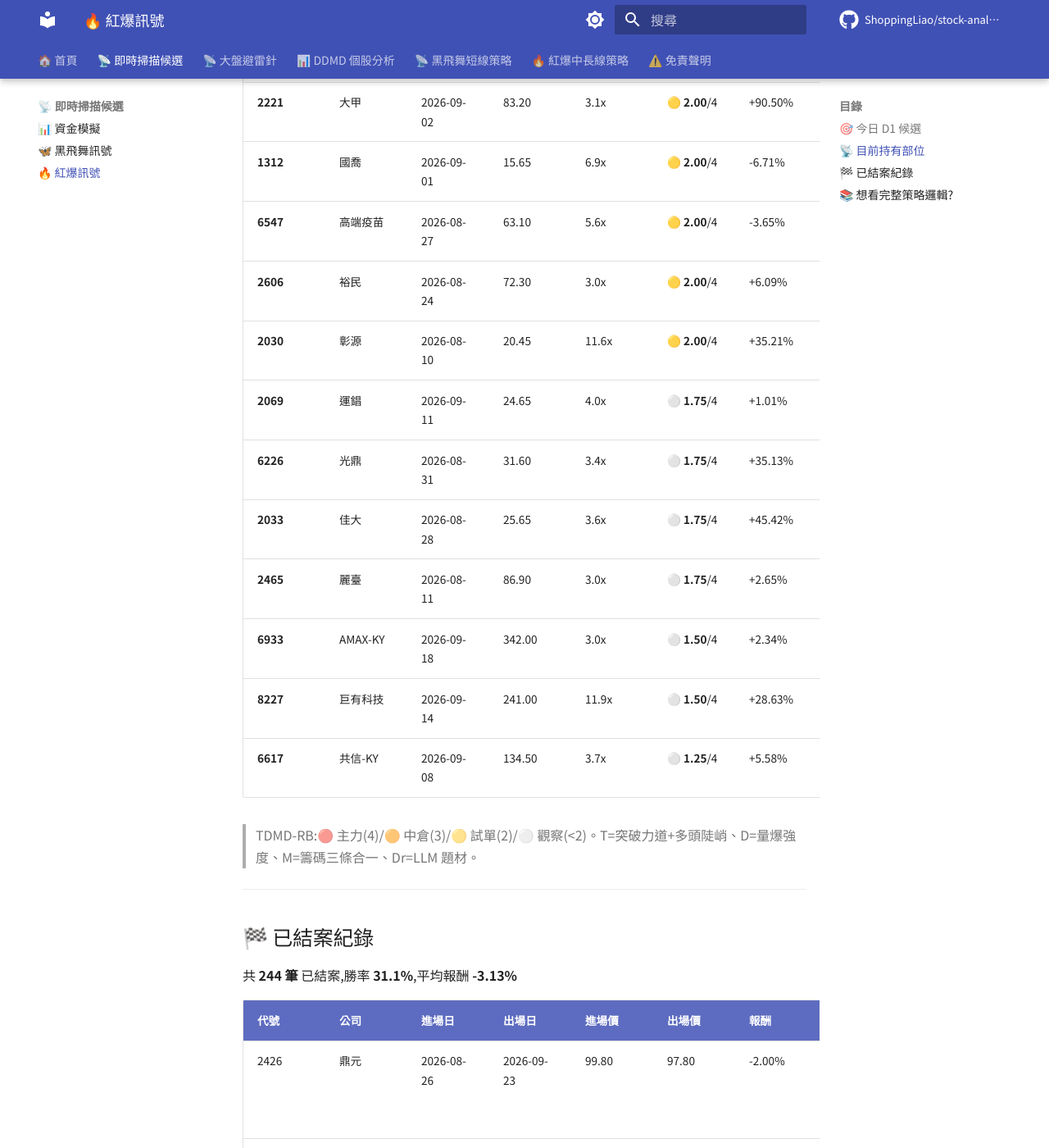
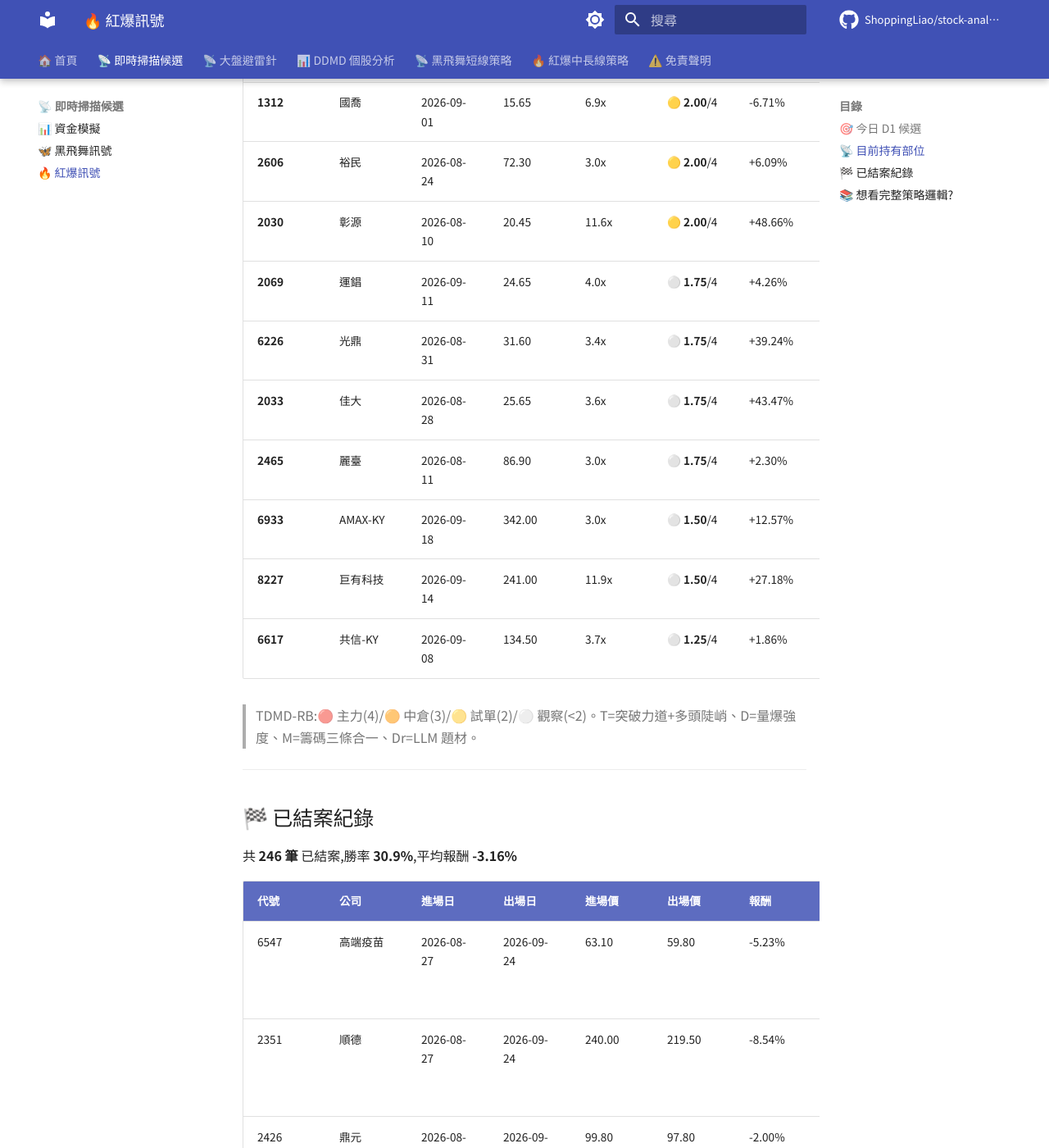
Before and after one commit to ShoppingLiao/stock-analysis-public, an MkDocs documentation site: the page built from docs/signals_red_burst.md, in a window 1280 px wide and 1400 px high, scrolled down 2792 px. Shown: the whole window at 82% size. Built offline with MkDocs 1.6.1 and Material for MkDocs 9.7.7, drawn with Linux system fonts in a browser that asks for light colours; comment, search, counter and statistics services are not loaded; some of the changed text lies outside the part shown.

Commit message:
docs(signals): update BB + RB + capital (2026-09-24)

```diff
--- a/docs/signals_capital.md
+++ b/docs/signals_capital.md
@@ -85,15 +85,15 @@
 
 -   **🟢 已實現損益**
 
-    # -764,760
+    # -778,531
 
-    勝率 31.1% / 244 檔已平倉
+    勝率 30.9% / 246 檔已平倉
 
 -   **🟡 未實現損益**
 
-    # +541,682
+    # +555,453
 
-    持倉 40 檔(現價 vs 進場價)
+    持倉 38 檔(現價 vs 進場價)
 
 -   **📉 總損益**
 
@@ -118,7 +118,7 @@
 | 🔴 | 4939 | 亞電 | 2026-08-28 | 92.80 | 73.70 | **-20,582** | **-20.58%** |
 | 🔴 | 3264 | 欣銓 | 2026-09-21 | 284.00 | 246.00 | **-13,380** | **-13.38%** |
 | 🔴 | 3141 | 晶宏 | 2026-09-02 | 93.50 | 83.90 | **-10,267** | **-10.27%** |
-| 🔴 | 2351 | 順德 | 2026-08-27 | 240.00 | 219.50 | **-8,542** | **-8.54%** |
+| 🔴 | 2464 | 盟立 | 2026-09-04 | 211.00 | 195.50 | **-7,346** | **-7.35%** |
 
 !!! info "⚠️ 資金模擬說明"
     每檔固定投入 **100,000 元**(教育性質,實際操作會依 TDMD 評分動態調整部位)。
--- a/docs/signals_red_burst.md
+++ b/docs/signals_red_burst.md
@@ -20,50 +20,48 @@ D1 條件成立 → 當天 13:00 後直接進場(漲停則 D2 開盤)。進場
 
 ## 📡 目前持有部位
 
-共 **40 檔** 在追蹤中,每 20 天結算一次。
+共 **38 檔** 在追蹤中,每 20 天結算一次。
 
 | 代號 | 公司 | 進場日 | 進場價 | 量比 | TDMD-RB | 最新 % | MFE | MAE | review |
 |------|------|--------|--------|------|---------|--------|-----|-----|--------|
-| **3141** | 晶宏 | 2026-09-02 | 93.50 | 9.9x | 🟠 **3.50**/4 | -7.59% | +17.65% | -8.02% | 0/10 |
-| **8039** | 台虹 | 2026-07-14 | 185.50 | 5.7x | 🟠 **3.50**/4 | +38.01% | +96.23% | -14.82% | 2/10 |
-| **2409** | 友達 | 2026-09-22 | 36.65 | 3.6x | 🟠 **3.00**/4 | -5.32% | +0.00% | -8.87% | 0/10 |
-| **4939** | 亞電 | 2026-08-28 | 92.80 | 5.1x | 🟠 **3.00**/4 | -19.50% | +1.83% | -19.72% | 0/10 |
-| **2491** | 吉祥全 | 2026-08-28 | 56.40 | 4.5x | 🟠 **3.00**/4 | -28.81% | -6.21% | -31.56% | 0/10 |
-| **1709** | 和益 | 2026-08-13 | 30.65 | 5.3x | 🟠 **3.00**/4 | +57.59% | +64.76% | -3.75% | 1/10 |
-| **6526** | 達發 | 2026-09-23 | 840.00 | 4.8x | 🟡 **2.75**/4 | — | — | — | 0/10 |
-| **3264** | 欣銓 | 2026-09-21 | 284.00 | 3.2x | 🟡 **2.75**/4 | -11.27% | +1.94% | -11.80% | 0/10 |
-| **6538** | 倉和 | 2026-09-04 | 300.00 | 3.8x | 🟡 **2.75**/4 | +36.83% | +56.00% | -6.17% | 0/10 |
-| **2351** | 順德 | 2026-08-27 | 240.00 | 4.9x | 🟡 **2.75**/4 | -5.83% | +7.08% | -9.17% | 0/10 |
-| **3498** | 陽程 | 2026-08-17 | 158.50 | 4.2x | 🟡 **2.75**/4 | +25.55% | +39.75% | -3.15% | 1/10 |
-| **2464** | 盟立 | 2026-09-04 | 211.00 | 3.1x | 🟡 **2.50**/4 | -7.58% | +0.95% | -18.01% | 0/10 |
+| **3141** | 晶宏 | 2026-09-02 | 93.50 | 9.9x | 🟠 **3.50**/4 | -10.27% | +17.65% | -11.76% | 0/10 |
+| **8039** | 台虹 | 2026-07-14 | 185.50 | 5.7x | 🟠 **3.50**/4 | +39.35% | +96.23% | -14.82% | 2/10 |
+| **2409** | 友達 | 2026-09-22 | 36.65 | 3.6x | 🟠 **3.00**/4 | -6.68% | +0.00% | -8.87% | 0/10 |
+| **4939** | 亞電 | 2026-08-28 | 92.80 | 5.1x | 🟠 **3.00**/4 | -20.58% | +1.83% | -23.17% | 0/10 |
+| **2491** | 吉祥全 | 2026-08-28 | 56.40 | 4.5x | 🟠 **3.00**/4 | -29.88% | -6.21% | -31.56% | 0/10 |
+| **1709** | 和益 | 2026-08-13 | 30.65 | 5.3x | 🟠 **3.00**/4 | +41.92% | +64.76% | -3.75% | 1/10 |
+| **6526** | 達發 | 2026-09-23 | 840.00 | 4.8x | 🟡 **2.75**/4 | +0.00% | +2.62% | -2.62% | 0/10 |
+| **3264** | 欣銓 | 2026-09-21 | 284.00 | 3.2x | 🟡 **2.75**/4 | -13.38% | +1.94% | -14.08% | 0/10 |
+| **6538** | 倉和 | 2026-09-04 | 300.00 | 3.8x | 🟡 **2.75**/4 | +32.67% | +56.00% | -6.17% | 0/10 |
+| **3498** | 陽程 | 2026-08-17 | 158.50 | 4.2x | 🟡 **2.75**/4 | +35.02% | +39.75% | -3.15% | 1/10 |
+| **2464** | 盟立 | 2026-09-04 | 211.00 | 3.1x | 🟡 **2.50**/4 | -7.35% | +0.95% | -18.01% | 0/10 |
 | **3094** | 聯傑 | 2026-09-04 | 46.50 | 5.8x | 🟡 **2.50**/4 | +16.77% | +24.30% | -13.33% | 0/10 |
-| **2887** | 台新新光金 | 2026-08-31 | 38.55 | 3.6x | 🟡 **2.50**/4 | +11.41% | +16.21% | +0.78% | 0/10 |
-| **6214** | 精誠 | 2026-08-17 | 175.50 | 10.6x | 🟡 **2.50**/4 | +8.26% | +11.11% | -1.14% | 1/10 |
-| **2301** | 光寶科 | 2026-08-05 | 249.00 | 4.1x | 🟡 **2.50**/4 | +13.86% | +31.73% | -2.01% | 1/10 |
-| **2395** | 研華 | 2026-07-09 | 547.00 | 3.1x | 🟡 **2.50**/4 | +28.15% | +32.91% | -9.78% | 2/10 |
-| **1727** | 中華化 | 2026-09-23 | 116.50 | 3.5x | 🟡 **2.25**/4 | — | — | — | 0/10 |
-| **6168** | 宏齊 | 2026-09-18 | 38.85 | 4.1x | 🟡 **2.25**/4 | +6.05% | +17.37% | +3.47% | 0/10 |
-| **6227** | 茂綸 | 2026-09-17 | 137.50 | 4.3x | 🟡 **2.25**/4 | -2.18% | +2.91% | -6.91% | 0/10 |
-| **2305** | 全友 | 2026-09-15 | 45.60 | 3.3x | 🟡 **2.25**/4 | +39.47% | +43.86% | -3.29% | 0/10 |
-| **6426** | 統新 | 2026-09-08 | 307.00 | 3.8x | 🟡 **2.25**/4 | +27.52% | +27.52% | -6.19% | 0/10 |
-| **3406** | 玉晶光 | 2026-08-31 | 916.00 | 3.8x | 🟡 **2.25**/4 | -1.20% | +24.45% | -1.31% | 0/10 |
+| **2887** | 台新新光金 | 2026-08-31 | 38.55 | 3.6x | 🟡 **2.50**/4 | +10.25% | +16.21% | +0.78% | 0/10 |
+| **6214** | 精誠 | 2026-08-17 | 175.50 | 10.6x | 🟡 **2.50**/4 | +8.55% | +11.11% | -1.14% | 1/10 |
+| **2301** | 光寶科 | 2026-08-05 | 249.00 | 4.1x | 🟡 **2.50**/4 | +15.26% | +31.73% | -2.01% | 1/10 |
+| **2395** | 研華 | 2026-07-09 | 547.00 | 3.1x | 🟡 **2.50**/4 | +31.99% | +33.09% | -9.78% | 2/10 |
+| **1727** | 中華化 | 2026-09-23 | 116.50 | 3.5x | 🟡 **2.25**/4 | -0.86% | +7.30% | -6.44% | 0/10 |
+| **6168** | 宏齊 | 2026-09-18 | 38.85 | 4.1x | 🟡 **2.25**/4 | +13.26% | +17.37% | +3.47% | 0/10 |
+| **6227** | 茂綸 | 2026-09-17 | 137.50 | 4.3x | 🟡 **2.25**/4 | -1.45% | +2.91% | -6.91% | 0/10 |
+| **2305** | 全友 | 2026-09-15 | 45.60 | 3.3x | 🟡 **2.25**/4 | +37.94% | +43.86% | -3.29% | 0/10 |
+| **6426** | 統新 | 2026-09-08 | 307.00 | 3.8x | 🟡 **2.25**/4 | +26.71% | +34.20% | -6.19% | 0/10 |
+| **3406** | 玉晶光 | 2026-08-31 | 916.00 | 3.8x | 🟡 **2.25**/4 | -1.64% | +24.45% | -3.38% | 0/10 |
 | **2637** | 慧洋-KY | 2026-08-19 | 91.80 | 4.6x | 🟡 **2.25**/4 | +9.48% | +17.65% | -1.96% | 1/10 |
-| **1560** | 中砂 | 2026-09-11 | 790.00 | 3.6x | 🟡 **2.00**/4 | +20.89% | +25.57% | -6.96% | 0/10 |
-| **6179** | 亞通 | 2026-09-10 | 38.20 | 9.0x | 🟡 **2.00**/4 | -8.12% | +9.69% | -14.01% | 0/10 |
-| **6218** | 豪勉 | 2026-09-08 | 46.70 | 4.8x | 🟡 **2.00**/4 | +31.26% | +47.75% | -7.39% | 0/10 |
-| **2845** | 遠東銀 | 2026-09-03 | 13.65 | 3.2x | 🟡 **2.00**/4 | -2.20% | +1.47% | -2.20% | 0/10 |
-| **2221** | 大甲 | 2026-09-02 | 83.20 | 3.1x | 🟡 **2.00**/4 | +90.50% | +102.52% | +0.60% | 0/10 |
+| **1560** | 中砂 | 2026-09-11 | 790.00 | 3.6x | 🟡 **2.00**/4 | +22.91% | +25.57% | -6.96% | 0/10 |
+| **6179** | 亞通 | 2026-09-10 | 38.20 | 9.0x | 🟡 **2.00**/4 | -4.19% | +9.69% | -14.01% | 0/10 |
+| **6218** | 豪勉 | 2026-09-08 | 46.70 | 4.8x | 🟡 **2.00**/4 | +36.19% | +47.75% | -7.39% | 0/10 |
+| **2845** | 遠東銀 | 2026-09-03 | 13.65 | 3.2x | 🟡 **2.00**/4 | -2.56% | +1.47% | -2.93% | 0/10 |
+| **2221** | 大甲 | 2026-09-02 | 83.20 | 3.1x | 🟡 **2.00**/4 | +97.12% | +102.52% | +0.60% | 0/10 |
 | **1312** | 國喬 | 2026-09-01 | 15.65 | 6.9x | 🟡 **2.00**/4 | -6.71% | +4.79% | -11.82% | 0/10 |
-| **6547** | 高端疫苗 | 2026-08-27 | 63.10 | 5.6x | 🟡 **2.00**/4 | -3.65% | +14.42% | -10.46% | 0/10 |
 | **2606** | 裕民 | 2026-08-24 | 72.30 | 3.0x | 🟡 **2.00**/4 | +6.09% | +13.00% | -3.18% | 1/10 |
-| **2030** | 彰源 | 2026-08-10 | 20.45 | 11.6x | 🟡 **2.00**/4 | +35.21% | +46.45% | +0.00% | 1/10 |
-| **2069** | 運錩 | 2026-09-11 | 24.65 | 4.0x | ⚪ **1.75**/4 | +1.01% | +11.76% | -7.51% | 0/10 |
-| **6226** | 光鼎 | 2026-08-31 | 31.60 | 3.4x | ⚪ **1.75**/4 | +35.13% | +51.90% | -6.96% | 0/10 |
-| **2033** | 佳大 | 2026-08-28 | 25.65 | 3.6x | ⚪ **1.75**/4 | +45.42% | +56.92% | -8.77% | 0/10 |
-| **2465** | 麗臺 | 2026-08-11 | 86.90 | 3.0x | ⚪ **1.75**/4 | +2.65% | +23.71% | -2.88% | 1/10 |
-| **6933** | AMAX-KY | 2026-09-18 | 342.00 | 3.0x | ⚪ **1.50**/4 | +2.34% | +2.34% | -7.60% | 0/10 |
-| **8227** | 巨有科技 | 2026-09-14 | 241.00 | 11.9x | ⚪ **1.50**/4 | +28.63% | +31.12% | -0.83% | 0/10 |
-| **6617** | 共信-KY | 2026-09-08 | 134.50 | 3.7x | ⚪ **1.25**/4 | +5.58% | +10.78% | -6.69% | 0/10 |
+| **2030** | 彰源 | 2026-08-10 | 20.45 | 11.6x | 🟡 **2.00**/4 | +48.66% | +48.66% | +0.00% | 1/10 |
+| **2069** | 運錩 | 2026-09-11 | 24.65 | 4.0x | ⚪ **1.75**/4 | +4.26% | +11.76% | -7.51% | 0/10 |
+| **6226** | 光鼎 | 2026-08-31 | 31.60 | 3.4x | ⚪ **1.75**/4 | +39.24% | +51.90% | -6.96% | 0/10 |
+| **2033** | 佳大 | 2026-08-28 | 25.65 | 3.6x | ⚪ **1.75**/4 | +43.47% | +56.92% | -8.77% | 0/10 |
+| **2465** | 麗臺 | 2026-08-11 | 86.90 | 3.0x | ⚪ **1.75**/4 | +2.30% | +23.71% | -2.88% | 1/10 |
+| **6933** | AMAX-KY | 2026-09-18 | 342.00 | 3.0x | ⚪ **1.50**/4 | +12.57% | +12.57% | -7.60% | 0/10 |
+| **8227** | 巨有科技 | 2026-09-14 | 241.00 | 11.9x | ⚪ **1.50**/4 | +27.18% | +31.12% | -0.83% | 0/10 |
+| **6617** | 共信-KY | 2026-09-08 | 134.50 | 3.7x | ⚪ **1.25**/4 | +1.86% | +10.78% | -6.69% | 0/10 |
 
 > TDMD-RB:🔴 主力(4)/🟠 中倉(3)/🟡 試單(2)/⚪ 觀察(<2)。T=突破力道+多頭陡峭、D=量爆強度、M=籌碼三條合一、Dr=LLM 題材。
 
@@ -71,15 +69,17 @@ D1 條件成立 → 當天 13:00 後直接進場(漲停則 D2 開盤)。進場
 
 ## 🏁 已結案紀錄
 
-共 **244 筆** 已結案,勝率 **31.1%**,平均報酬 **-3.13%**
+共 **246 筆** 已結案,勝率 **30.9%**,平均報酬 **-3.16%**
 
 | 代號 | 公司 | 進場日 | 出場日 | 進場價 | 出場價 | 報酬 | 出場原因 |
 |------|------|--------|--------|--------|--------|------|---------|
+| 6547 | 高端疫苗 | 2026-08-27 | 2026-09-24 | 63.10 | 59.80 | -5.23% | 20 天結算 漲幅 -5.23% < 5% |
+| 2351 | 順德 | 2026-08-27 | 2026-09-24 | 240.00 | 219.50 | -8.54% | 20 天結算 漲幅 -8.54% < 5% |
 | 2426 | 鼎元 | 2026-08-26 | 2026-09-23 | 99.80 | 97.80 | -2.00% | 20 天結算 漲幅 -2.00% < 5% |
 | 2615 | 萬海 | 2026-08-24 | 2026-09-21 | 124.50 | 117.00 | -6.02% | 20 天結算 漲幅 -6.02% < 5% |
 | 2851 | 中再保 | 2026-08-21 | 2026-09-18 | 47.10 | 47.00 | -0.21% | 20 天結算 漲幅 -0.21% < 5% |
+| 2634 | 漢翔 | 2026-07-22 | 2026-09-16 | 64.40 | 65.00 | **+0.93%** | 40 天結算 漲幅 -5.25% < 5% |
 | 6108 | 競國 | 2026-08-19 | 2026-09-16 | 24.75 | 23.00 | -7.07% | 20 天結算 漲幅 -7.07% < 5% |
-| 2634 | 漢翔 | 2026-07-22 | 2026-09-16 | 64.40 | 65.00 | **+0.93%** | 40 天結算 漲幅 -5.25% < 5% |
 | 3490 | 單井 | 2026-08-19 | 2026-09-16 | 46.80 | 44.80 | -4.27% | 20 天結算 漲幅 -4.27% < 5% |
 | 2359 | 所羅門 | 2026-08-18 | 2026-09-15 | 177.50 | 125.00 | -29.58% | 20 天結算 漲幅 -29.58% < 5% |
 | 6265 | 方土昶 | 2026-08-17 | 2026-09-14 | 63.30 | 49.20 | -22.27% | 20 天結算 漲幅 -22.27% < 5% |
@@ -90,11 +90,9 @@ D1 條件成立 → 當天 13:00 後直接進場(漲停則 D2 開盤)。進場
 | 2006 | 東和鋼鐵 | 2026-08-06 | 2026-09-03 | 86.20 | 82.60 | -4.18% | 20 天結算 漲幅 -4.18% < 5% |
 | 2425 | 承啟 | 2026-08-04 | 2026-09-01 | 50.20 | 37.45 | -25.40% | 20 天結算 漲幅 -25.40% < 5% |
 | 5880 | 合庫金 | 2026-07-30 | 2026-08-27 | 27.00 | 25.05 | -7.22% | 20 天結算 漲幅 -7.22% < 5% |
+| 1301 | 台塑 | 2026-06-25 | 2026-08-21 | 58.00 | 59.40 | **+2.41%** | 40 天結算 漲幅 -5.26% < 5% |
 | 3577 | 泓格 | 2026-07-24 | 2026-08-21 | 146.50 | 113.00 | -22.87% | 20 天結算 漲幅 -22.87% < 5% |
-| 1301 | 台塑 | 2026-06-25 | 2026-08-21 | 58.00 | 59.40 | **+2.41%** | 40 天結算 漲幅 -5.26% < 5% |
 | 3088 | 艾訊 | 2026-07-23 | 2026-08-20 | 154.00 | 125.00 | -18.83% | 20 天結算 漲幅 -18.83% < 5% |
-| 6414 | 樺漢 | 2026-07-22 | 2026-08-19 | 470.00 | 408.50 | -13.09% | 20 天結算 漲幅 -13.09% < 5% |
-| 2484 | 希華 | 2026-05-25 | 2026-08-19 | 54.20 | 73.00 | **+34.69%** | 60 天結算 漲幅 1.25% < 5% |
 
 *僅顯示最近 20 筆,完整紀錄會累積在內部 journal。*
 
```
Also changed, not shown: other parts of docs/signals_capital.md (+9 -9 lines), other parts of docs/signals_red_burst.md (+1 -1 lines).
